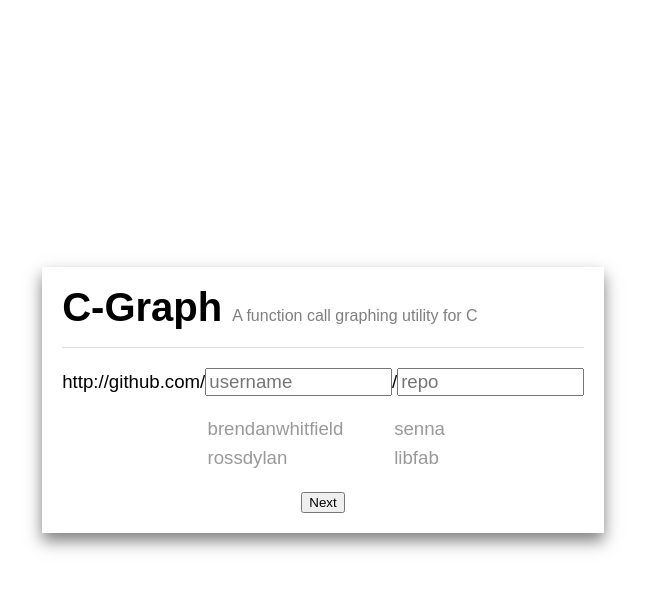
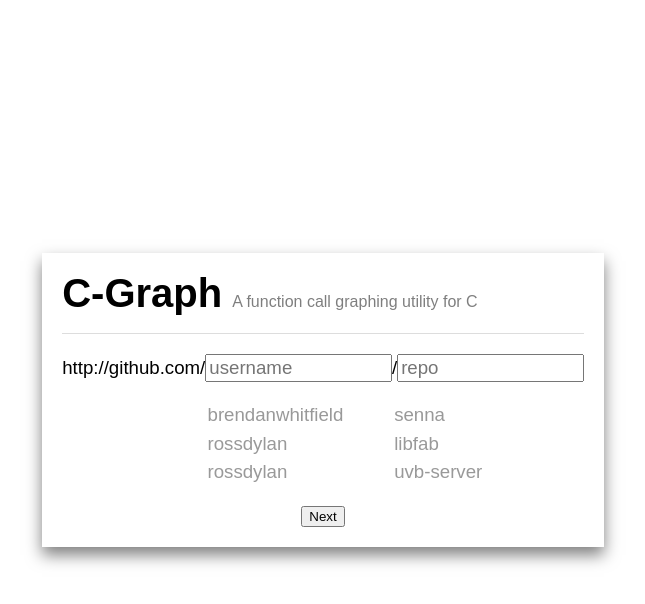
Before and after one commit to brendan-w/cgraph, a Node server app: page / in a window 1280 px wide. Shown: the top 604 px of the page, without its empty margins (317-962 px from the left). Run offline with Node 20, Linux system fonts and the light colour scheme; some libraries are stand-ins or nearby versions.

Commit message:
added another sample repo

```diff
--- a/views/index.jade
+++ b/views/index.jade
@@ -29,6 +29,10 @@ block body
             span.user rossdylan
             span.repo libfab
 
+          div.url
+            span.user rossdylan
+            span.repo uvb-server
+
         div
           button Next
           img.load(src="/static/ajax-loader.gif")
```
